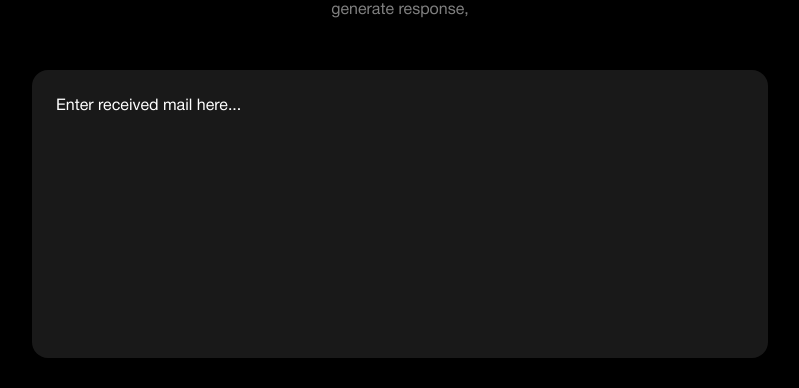
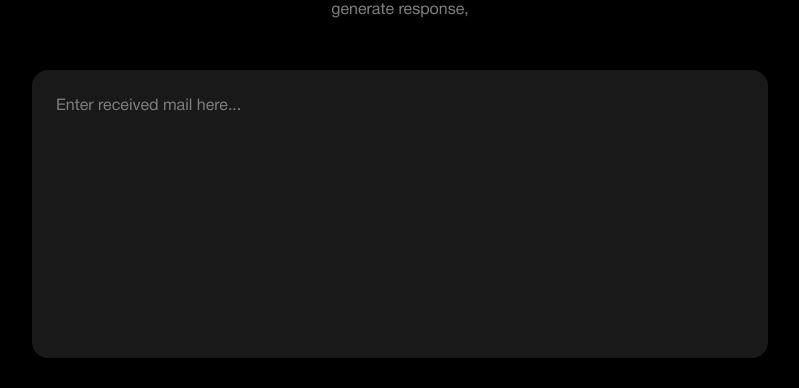
Before and after one commit to varshiljpatel/zora-ai, a Next.js app: page /add-ons/responder in a window 1280 px wide. Shown: the part 259-647 px from the top of the page, without its empty margins (240-1039 px from the left). Built offline with nearby package versions, Linux system fonts and the light colour scheme; no server answers.

Commit message:
Update TextField.tsx

```diff
--- a/src/components/ui/input/TextField.tsx
+++ b/src/components/ui/input/TextField.tsx
@@ -15,7 +15,7 @@ const TextField: React.FC<ITextField> = (props) => {
             rows={props.rows || 3}
             placeholder={props.placeholder}
             onChange={props.onChange}
-            className={`resize-none w-full p-4 outline-none border-2 border-dark dark:border-light dark:placeholder:text-light placeholder:text-dark dark:text-light text-dark ${props.className}`}
+            className={`resize-none w-full p-4 outline-none border-2 border-dark dark:border-light placeholder:text-[#7f7f7f] dark:text-light text-dark ${props.className}`}
         />
     );
 };
```
